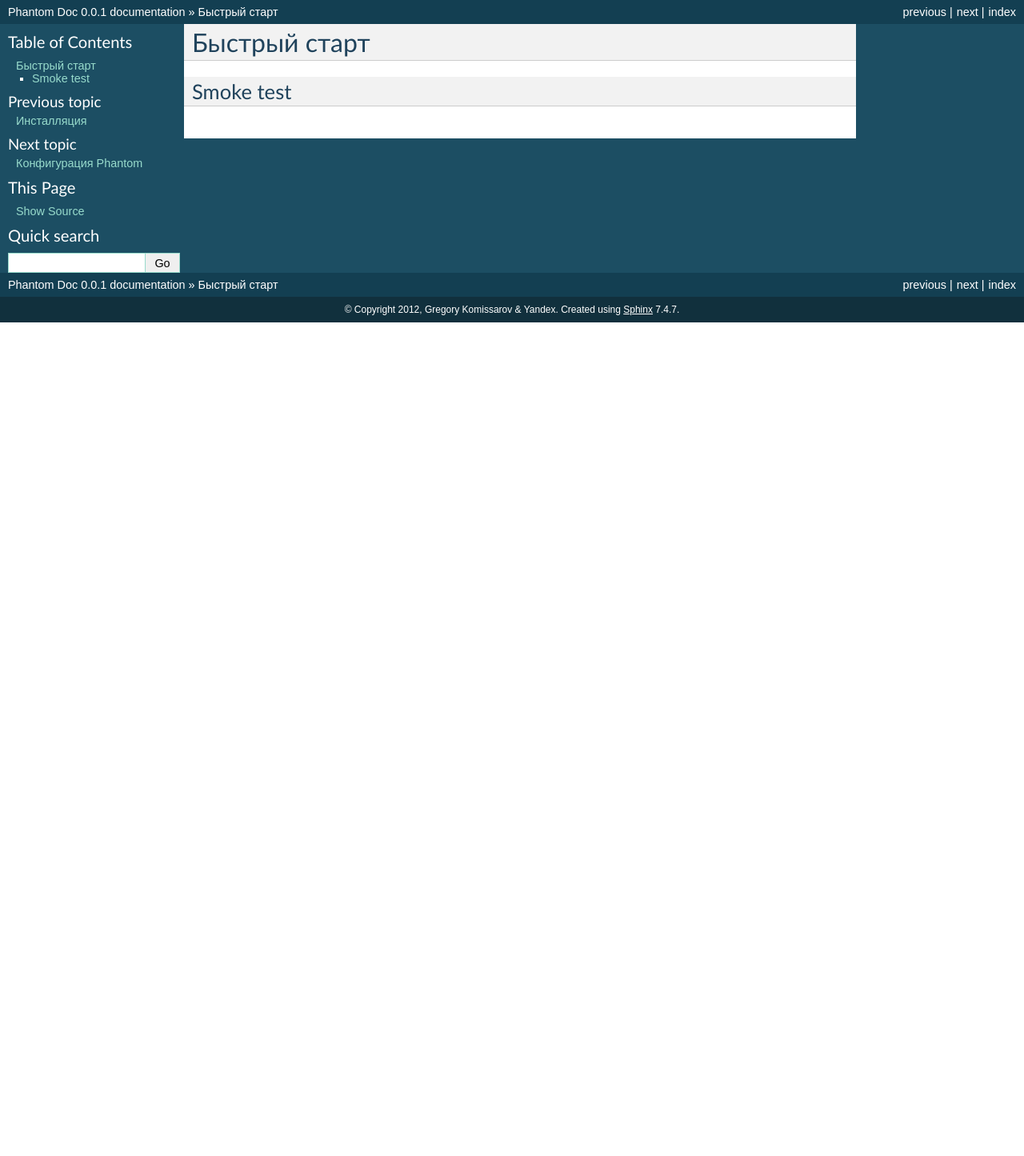
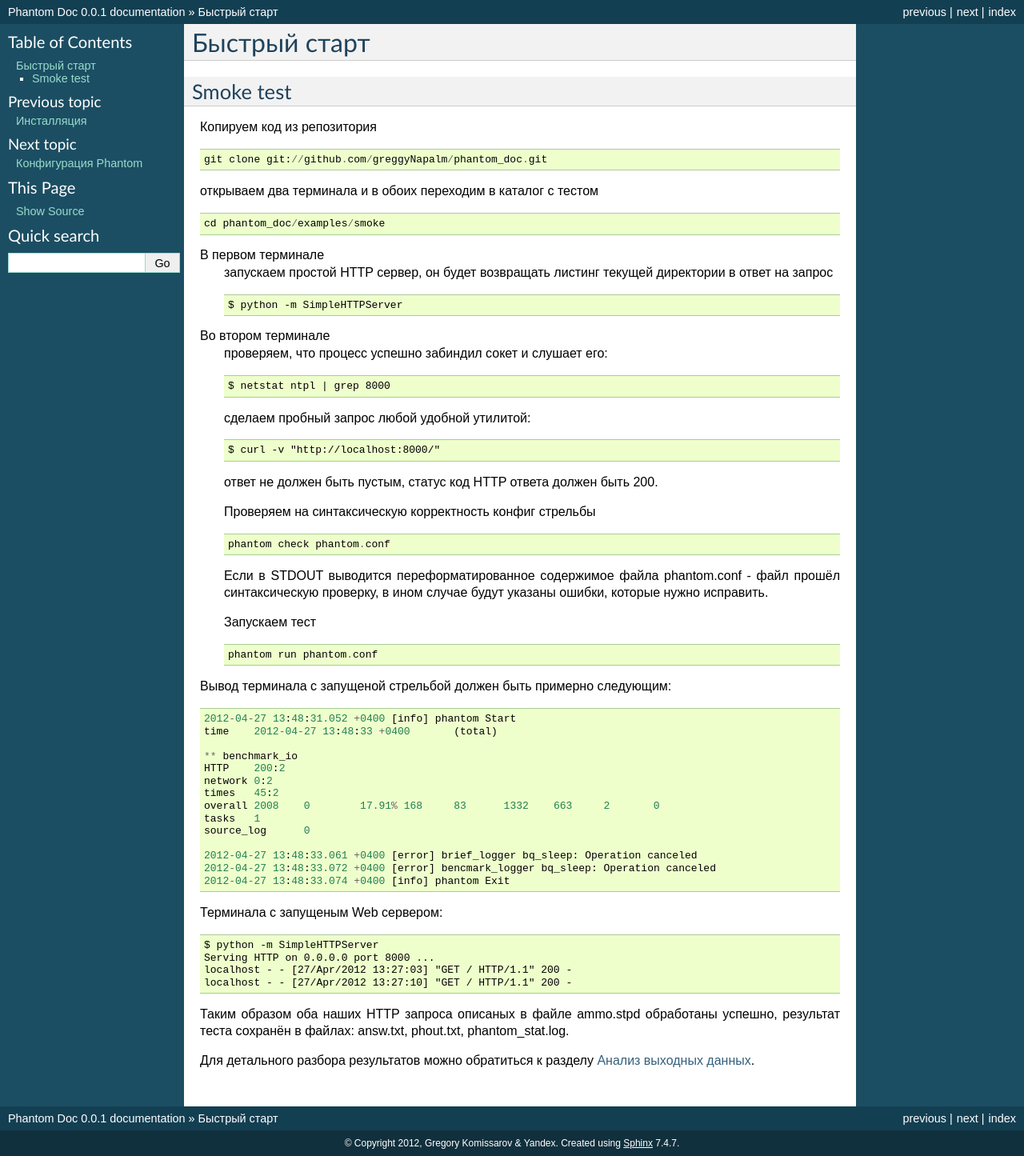
Before and after one commit to greggyNapalm/phantom_doc, a Sphinx documentation site: the page built from docs/quickstart.rst, in a window 1280 px wide. Shown: the whole page at 80% size. Built offline with Sphinx 7.4.7, drawn with Linux system fonts in a browser that asks for light colours; before the commit the page ends 900 px from its top, so only the background shows below that.

Commit message:
completion of documentation

```diff
--- a/docs/index.rst
+++ b/docs/index.rst
@@ -26,5 +26,7 @@
     installation
     quickstart
     writing-a-pahntom-conf
+    analyzing_result_data
     extending-phantom
+    examples
     changelog
--- a/docs/quickstart.rst
+++ b/docs/quickstart.rst
@@ -4,3 +4,75 @@
 
 Smoke test
 ==========
+Копируем код из репозитория
+::
+
+    git clone git://github.com/greggyNapalm/phantom_doc.git
+
+открываем два терминала и в обоих переходим в каталог с тестом
+::
+
+    cd phantom_doc/examples/smoke
+
+В первом терминале
+    запускаем простой HTTP сервер, он будет возвращать листинг текущей директории в ответ на запрос
+    ::
+
+        $ python -m SimpleHTTPServer
+
+Во втором терминале
+    проверяем, что процесс успешно забиндил сокет и слушает его:
+    ::
+
+        $ netstat ntpl | grep 8000
+
+    сделаем пробный запрос любой удобной утилитой:
+    ::
+
+        $ curl -v "http://localhost:8000/"
+
+    ответ не должен быть пустым, статус код HTTP ответа должен быть 200.
+
+    Проверяем на синтаксическую корректность конфиг стрельбы
+    ::
+
+        phantom check phantom.conf
+
+    Если в STDOUT выводится переформатированное содержимое файла phantom.conf - файл прошёл синтаксическую проверку, в ином случае будут указаны ошибки, которые нужно исправить.
+
+    Запускаем тест
+    ::
+
+        phantom run phantom.conf
+
+Вывод терминала с запущеной стрельбой должен быть примерно следующим:
+::
+
+    2012-04-27 13:48:31.052 +0400 [info] phantom Start
+    time    2012-04-27 13:48:33 +0400       (total)
+
+    ** benchmark_io
+    HTTP    200:2
+    network 0:2
+    times   45:2
+    overall 2008    0        17.91% 168     83      1332    663     2       0
+    tasks   1
+    source_log      0
+
+    2012-04-27 13:48:33.061 +0400 [error] brief_logger bq_sleep: Operation canceled
+    2012-04-27 13:48:33.072 +0400 [error] bencmark_logger bq_sleep: Operation canceled
+    2012-04-27 13:48:33.074 +0400 [info] phantom Exit
+
+Терминала с запущеным Web сервером:
+::
+
+    $ python -m SimpleHTTPServer
+    Serving HTTP on 0.0.0.0 port 8000 ...
+    localhost - - [27/Apr/2012 13:27:03] "GET / HTTP/1.1" 200 -
+    localhost - - [27/Apr/2012 13:27:10] "GET / HTTP/1.1" 200 -
+
+Таким образом оба наших HTTP запроса описаных в файле ammo.stpd обработаны успешно, результат теста сохранён в файлах: answ.txt, phout.txt, phantom_stat.log.
+
+Для детального разбора результатов можно обратиться к разделу `Анализ выходных данных`_.
+
+.. _Анализ выходных данных: http://phantom-doc-ru.readthedocs.org/en/latest/analyzing_result_data.html
--- a/docs/writing-a-pahntom-conf.rst
+++ b/docs/writing-a-pahntom-conf.rst
@@ -1,3 +1,9 @@
 ====================
 Конфигурация Phantom
 ====================
+
+phantom.conf
+============
+
+ammo.stpd
+=========
```
Also changed, not shown: docs/analyzing_result_data.rst (added, +12 -0 lines), docs/examples.rst (added, +12 -0 lines).
